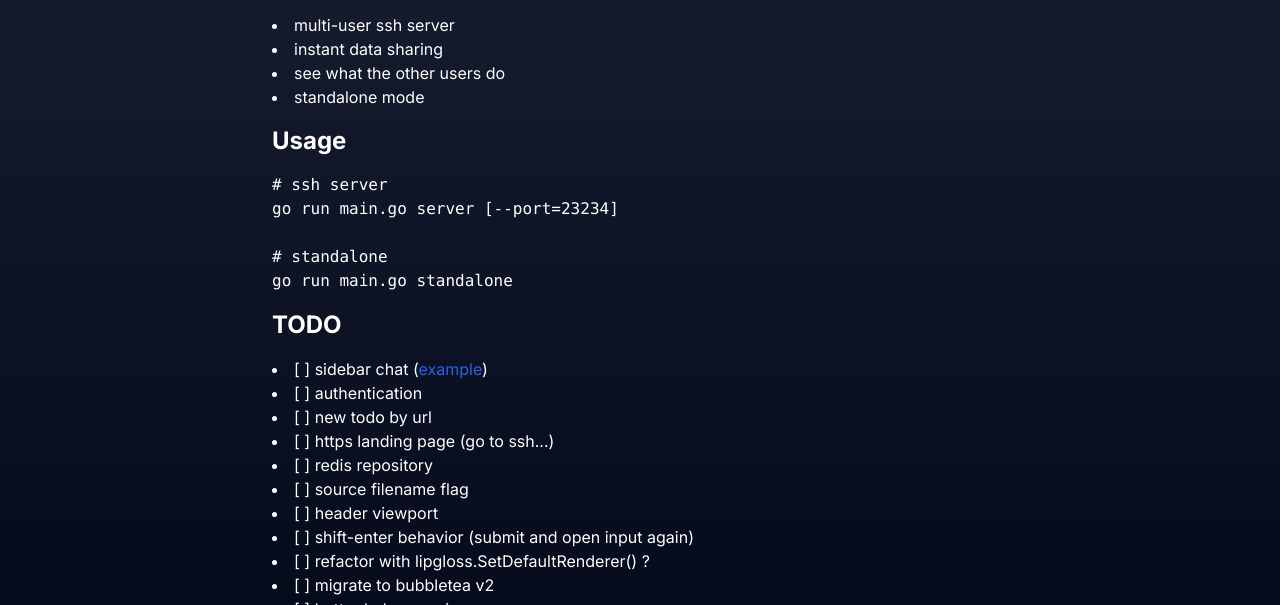
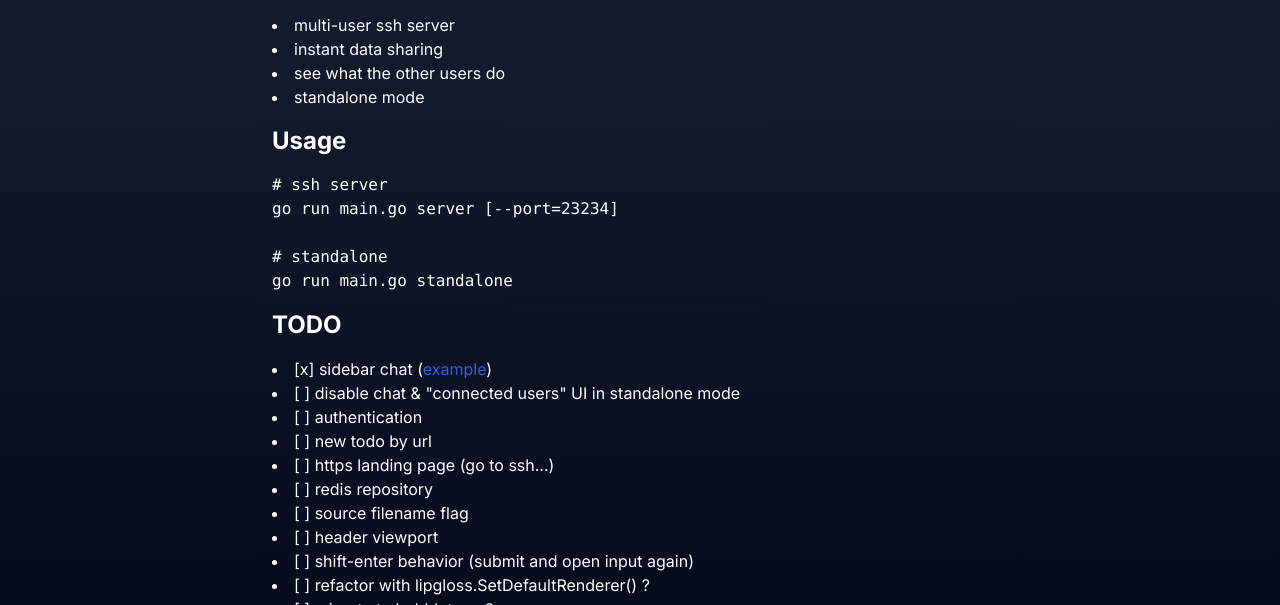
Before and after one commit to Cethy/go-by-example, a plain HTML site: page projects/ssh-multitodolist.html in a window 1280 px wide. Shown: the part 511-1116 px from the top of the page. Drawn offline with Linux system fonts and the light colour scheme.

Commit message:
deploy: 2c7816af8946a50df45c0409d713d7112255b2e7

```diff
--- a/projects/ssh-multitodolist.html
+++ b/projects/ssh-multitodolist.html
@@ -57,7 +57,8 @@ go run main.go standalone
 </code></pre>
 <h2 class="text-2xl font-bold">TODO</h2>
 <ul class="list-disc list-outside md:list-inside">
-<li class="">[ ] sidebar chat (<a href="https://github.com/charmbracelet/wish/blob/main/examples/multichat/main.go" class="text-blue-600 hover:underline focus:border-blue-400 active:bg-blue-600 visited:text-purple-600">example</a>)</li>
+<li class="">[x] sidebar chat (<a href="https://github.com/charmbracelet/wish/blob/main/examples/multichat/main.go" class="text-blue-600 hover:underline focus:border-blue-400 active:bg-blue-600 visited:text-purple-600">example</a>)</li>
+<li class="">[ ] disable chat &amp; &quot;connected users&quot; UI in standalone mode</li>
 <li class="">[ ] authentication</li>
 <li class="">[ ] new todo by url</li>
 <li class="">[ ] https landing page (go to ssh...)</li>
```
